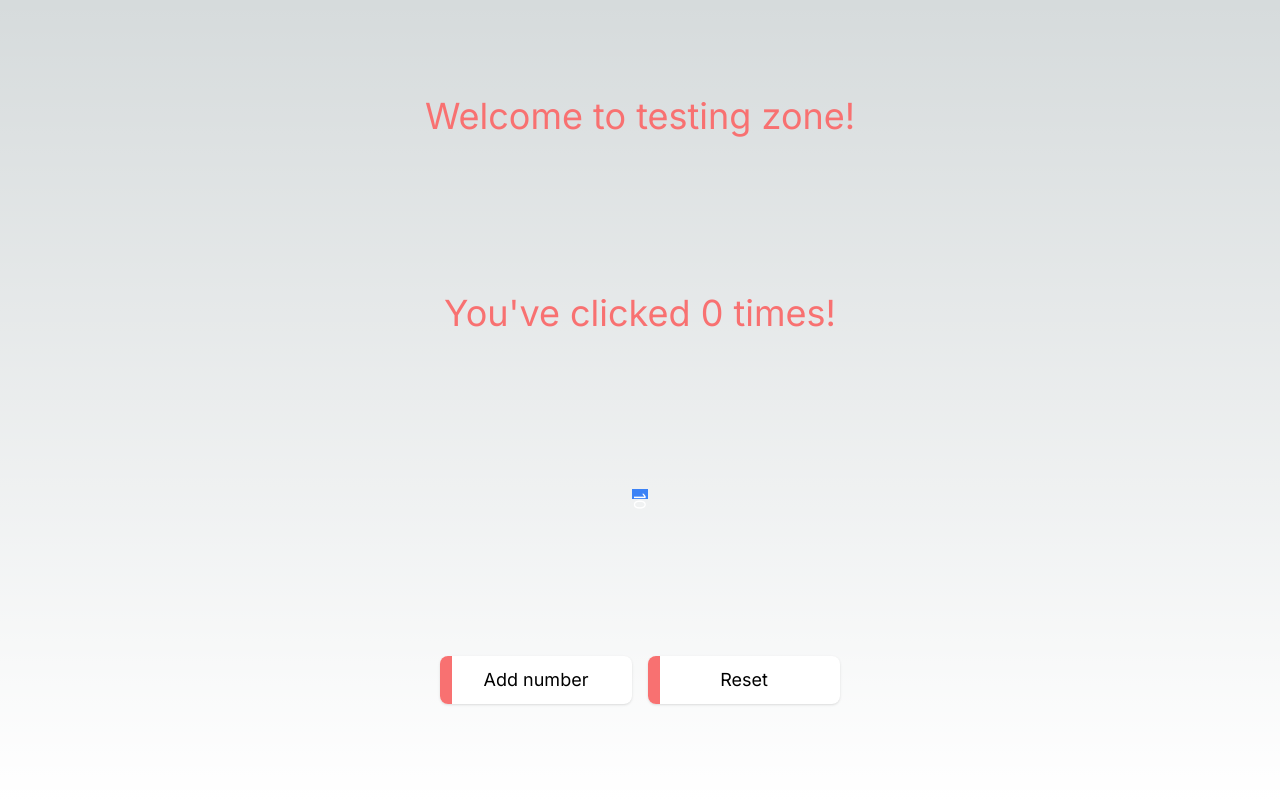
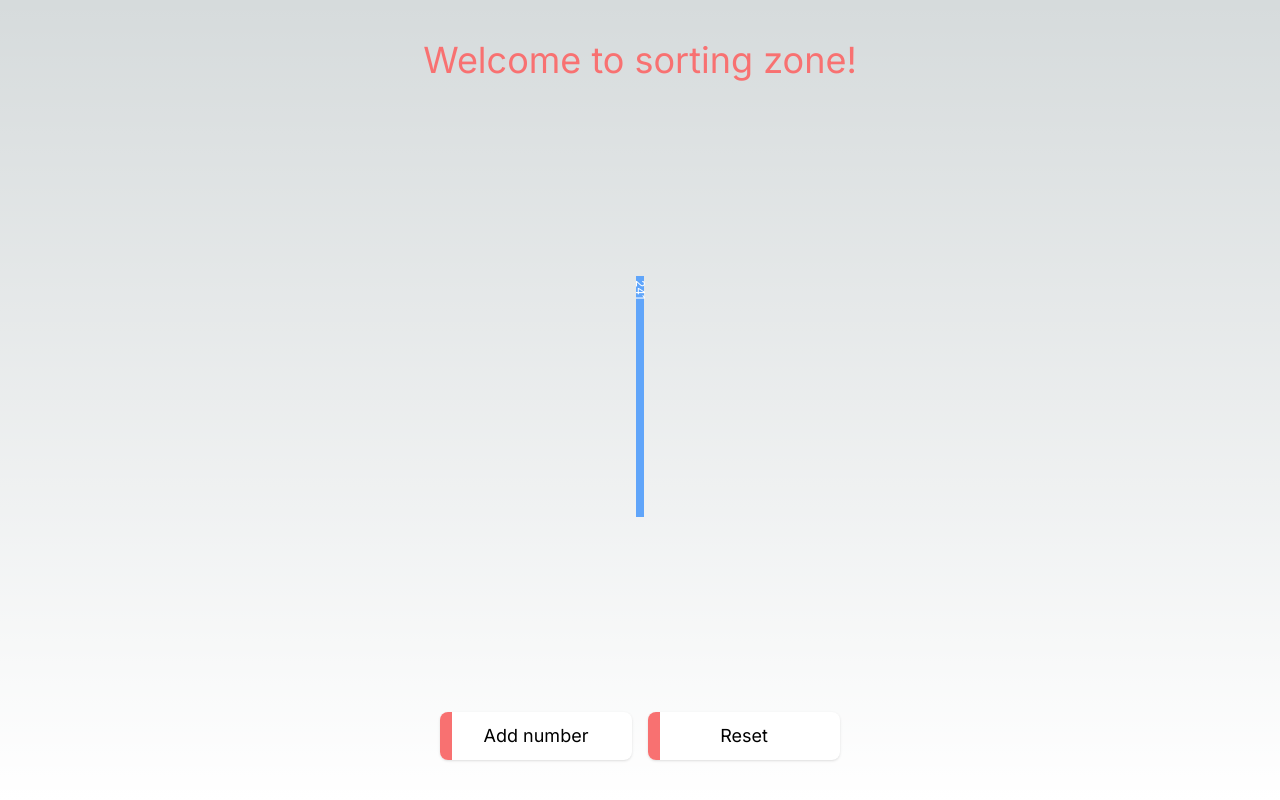
Before and after one commit to GFX23/playground, a Next.js app: page / in a window 1280 px wide. Both pictures are taken after a click on the button "Add number". Built offline with nearby package versions, Linux system fonts and the light colour scheme.

Commit message:
added column generator for sorting

```diff
--- a/app/components/column.tsx
+++ b/app/components/column.tsx
@@ -1,14 +1,14 @@
 interface ColumnProps {
   num: number;
-  key: number
+  index: number
 }
 
-const Column: React.FC<ColumnProps> = ({num, key}) => {
+const Column: React.FC<ColumnProps> = ({num, index}) => {
 
 
 
-  return (<div key={key} style={{height: `${num}px`}} className="bg-blue-500 w-4">
-    <p className="rotate-90 text-white">{num}</p>
+  return (<div key={index} style={{height: `${num}px`}} className="bg-blue-400 w-2">
+    <p className="rotate-90 text-white text-xs">{num}</p>
   </div>)
 };
 
--- a/app/components/columnGenerator.tsx
+++ b/app/components/columnGenerator.tsx
@@ -4,16 +4,18 @@ interface columnGeneratorProps {
   nums: number[];
 }
 
+const ColumnGenerator: React.FC<columnGeneratorProps> = ({
+  nums,
+}): React.ReactNode => {
+  const columnArrayGenerator = (numbers: number[]) => {
+    return numbers.map((num, index) => <Column index={index} num={num} />);
+  };
 
-const ColumnGenerator: React.FC<columnGeneratorProps> = ({nums}): React.ReactNode  => {
-
-  const columnArrayGenerator = (nums: number[]) => {
-    return nums.sort().map((num) => (
-      <Column key={num} num={num} />
-    ))
-  }
-
-  return (<div className="flex flex-row">{columnArrayGenerator(nums)}</div>)
+  return (
+    <div className="flex flex-row items-end h-5/6">
+      {columnArrayGenerator(nums)}
+    </div>
+  );
 };
 
 export default ColumnGenerator;
--- a/app/page.tsx
+++ b/app/page.tsx
@@ -1,32 +1,35 @@
 "use client";
 
 import Button from "./components/Button";
-import { ReactNode, useState } from "react";
-import Column from "./components/column";
+import { useState } from "react";
 import ColumnGenerator from "./components/columnGenerator";
 
 export default function Home() {
   const [counter, setCounter] = useState(0);
   const [nums, setNums] = useState<number[]>([])
 
-  const generateRandomNumber = () => {
-    let numArray: number[] = [];
-    for (let i = 0; i < count; i++) {
-      numArray.push(Math.floor(Math.random() * 1000));
+  const generateUniqueRandomNumber = (): number => {
+    let randomNumber: number = (Math.floor(Math.random() * 1000))
+    while (nums.includes(randomNumber)) {
+      randomNumber = (Math.floor(Math.random() * 1000))
     }
-    return numArray;
-  };
+    return randomNumber
+  }
 
+  const generateRandomNumberArray = (): void => {
+    return setNums([...Array(200)].map(() =>Math.round(Math.random() * 1000)))
+  }
+
+  console.log(nums)
 
 
   return (
-    <main className="flex min-h-screen flex-col items-center justify-between p-24">
-      <p className="text-4xl text-red-400">Welcome to testing zone!</p>
-      <p className="text-4xl text-red-400">You've clicked {counter} times!</p>
+    <main className="flex min-h-screen flex-col items-center justify-between p-10">
+      <p className="text-4xl text-red-400">Welcome to sorting zone!</p>
       <ColumnGenerator nums={nums} />
       <div className="flex gap-4">
-        <Button onClick={() => setNums([...nums, (Math.floor(Math.random() * 1000))])} name="Add number" />
-        <Button onClick={() => setNums([])} name="Reset" />
+        <Button onClick={() => setNums([...nums, generateUniqueRandomNumber() ])} name="Add number" />
+        <Button onClick={() => generateRandomNumberArray()} name="Reset" />
       </div>
     </main>
   );
```
